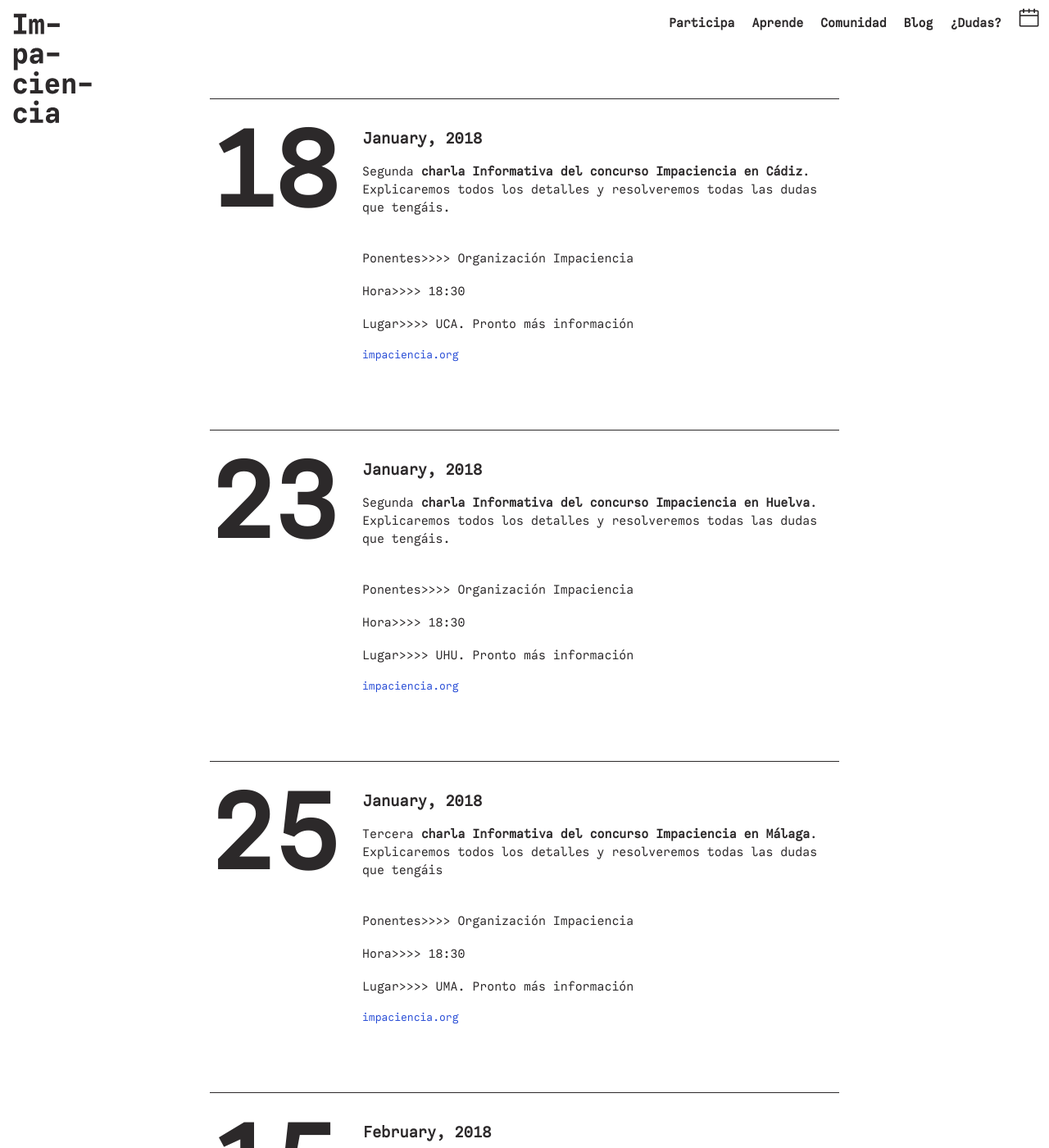
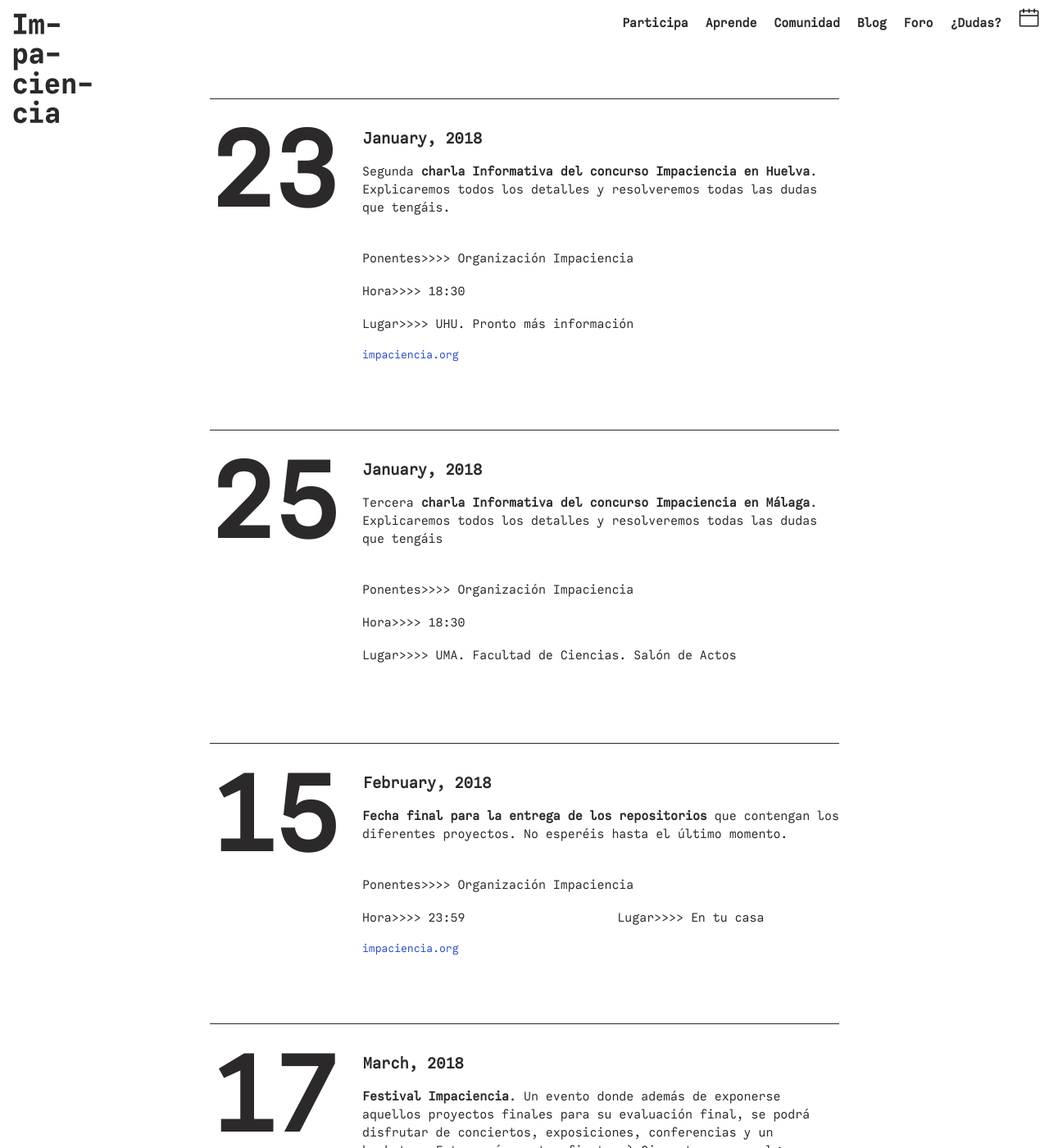
Before and after one commit to Impaciencia/impaciencia.github.io, a Jekyll site: the page built from calendario.html, in a window 1280 px wide and 1400 px high. Shown: the whole window at 82% size. Built offline with Jekyll 4.4.1, drawn with Linux system fonts in a browser that asks for light colours; some web fonts are replaced; comment, search, counter and statistics services are not loaded; some of the changed text lies outside the part shown.

Commit message:
new calendar and foro

```diff
--- a/_data/calendario.yml
+++ b/_data/calendario.yml
@@ -121,16 +121,6 @@
   contact: BartomeusLab
   contactlink: http://www.bartomeuslab.com
 
-
-
-- date: 2018-01-18 18:30:00 Z
-  description: "Segunda **charla Informativa del concurso Impaciencia en Cádiz**. Explicaremos todos los detalles y resolveremos todas las dudas que tengáis."
-  people: Organización Impaciencia
-  place: UCA. Pronto más información
-  contact: impaciencia.org
-  contactlink: http://www.impaciencia.org
-
-
 - date: 2018-01-23 18:30:00 Z
   description: "Segunda **charla Informativa del concurso Impaciencia en Huelva**. Explicaremos todos los detalles y resolveremos todas las dudas que tengáis."
   people: Organización Impaciencia
@@ -138,21 +128,18 @@
   contact: impaciencia.org
   contactlink: http://www.impaciencia.org
 
-
-
 - date: 2018-01-25 18:30:00 Z
   description: "Tercera **charla Informativa del concurso Impaciencia en Málaga**. Explicaremos todos los detalles y resolveremos todas las dudas que tengáis"
   people: Organización Impaciencia
-  place: UMA. Pronto más información
-  contact: impaciencia.org
+  place: UMA. Facultad de Ciencias. Salón de Actos
   contactlink: http://www.impaciencia.org
 
 - date: 2018-01-09 19:00:00 Z
-  description: "**Conferencia sobre ciencia ciudadana** ¿Puede alguien hacer investigación sin ser invetigador? Ven a descubrirlo a esta charla."
+  description: "**Ciencia ciudadana: cómo implicar a la sociedad en el proceso científico."
   people: María Vicioso
-  place: UMA. Pronto más información
-  contact: Elcacharreo.com
-  contactlink: http://blog.elcacharreo.com/
+  place: UMA. Facultad de Ciencias. Salón de Actos
+  contact: impaciencia.org
+  contactlink: http://impaciencia.org
 
 
 - date: 2018-02-15 23:59:00 Z
@@ -162,8 +149,6 @@
   contact: impaciencia.org
   contactlink: mailto:info@impaciencia.org
 
-
-
 - date: 2018-03-17 9:30:00 Z
   description: "**Festival Impaciencia**. Un evento donde además de exponerse aquellos proyectos finales para su evaluación final, se podrá disfrutar de conciertos, exposiciones, conferencias y un hackaton. Esta será vuestra fiesta :) Si se te ocurre alguna actividad que quieras hacer en este espacio, dínoslo"
   people: Organización Impaciencia
--- a/_includes/header.html
+++ b/_includes/header.html
@@ -33,6 +33,7 @@
 	  <li> <a href="{{ site.baseurl }}/comunidad"> Comunidad </a></li>
 <!--  <li> <a href="{{ site.baseurl }}/proyectos"> Proyectos </a></li> -->
 	  <li> <a href="{{ site.baseurl }}/blog"> Blog </a></li>
+	  <li> <a href="http://foro.impaciencia.org"> Foro </a></li>
 	  <li class="menucontacto"> <a href="{{ site.baseurl }}/contacto"> ¿Dudas? </a></li>
 	  <li class="calendario"> <a href="{{ site.baseurl }}/calendario"> <img src="{{ site.baseurl }}/img/calendario.png"> </a></li>
 	</ul>
@@ -48,6 +49,7 @@
 			<li> <a href="{{ site.baseurl }}/comunidad"> Comunidad </a></li>
 			<!-- <li> <a href="{{ site.baseurl }}/proyectos"> Proyectos </a></li> -->
 			<li> <a href="{{ site.baseurl }}/blog"> Blog </a></li>
+			<li> <a href="http://foro.impaciencia.org"> Foro </a></li>
 			<li class="menucontacto"> <a href="{{ site.baseurl }}/contacto"> Contacto </a></li>
 			<li class="calendario"> <a href="{{ site.baseurl }}/calendario"> <img src="{{ site.baseurl }}/img/calendario.png"> </a></li>
 		</ul>
```
